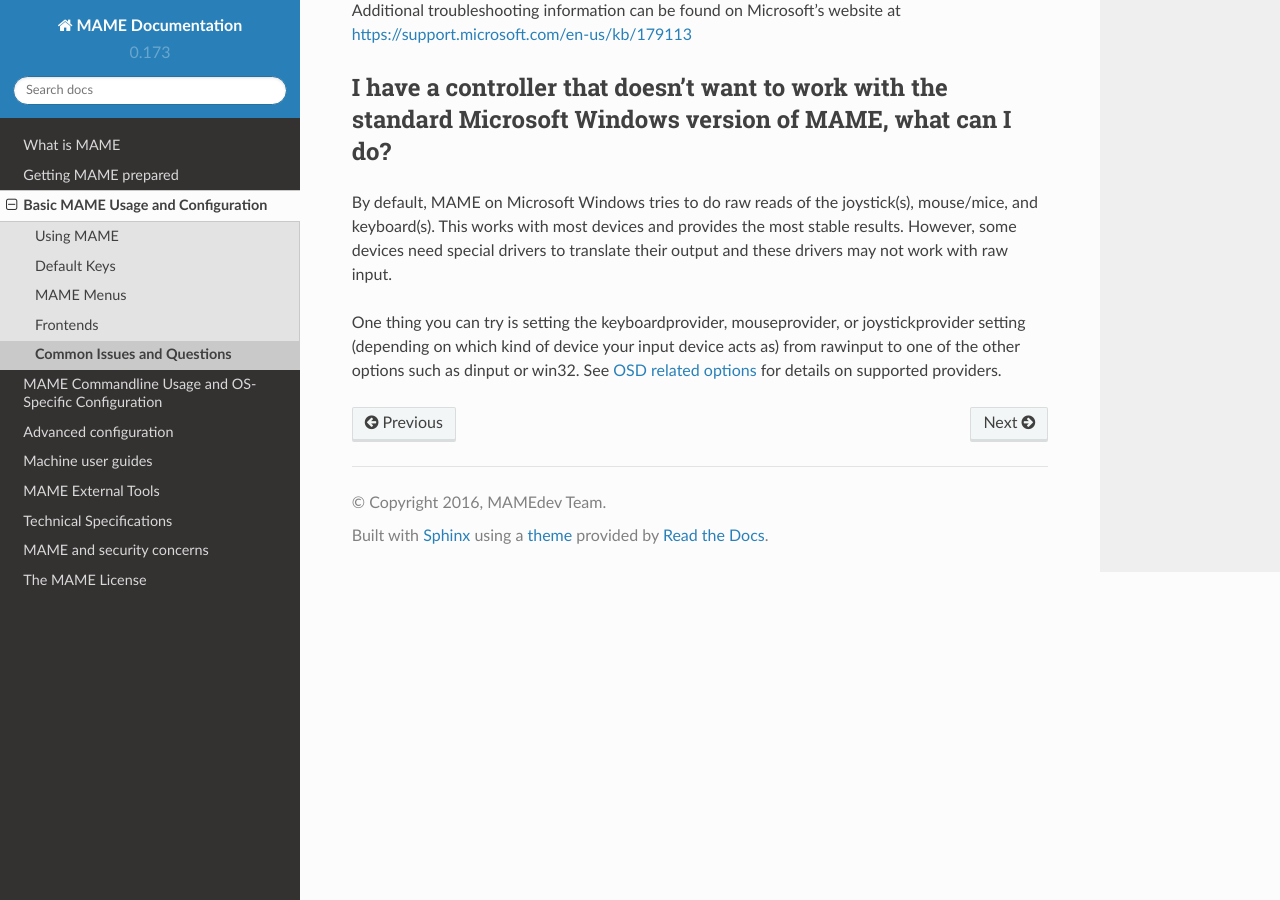
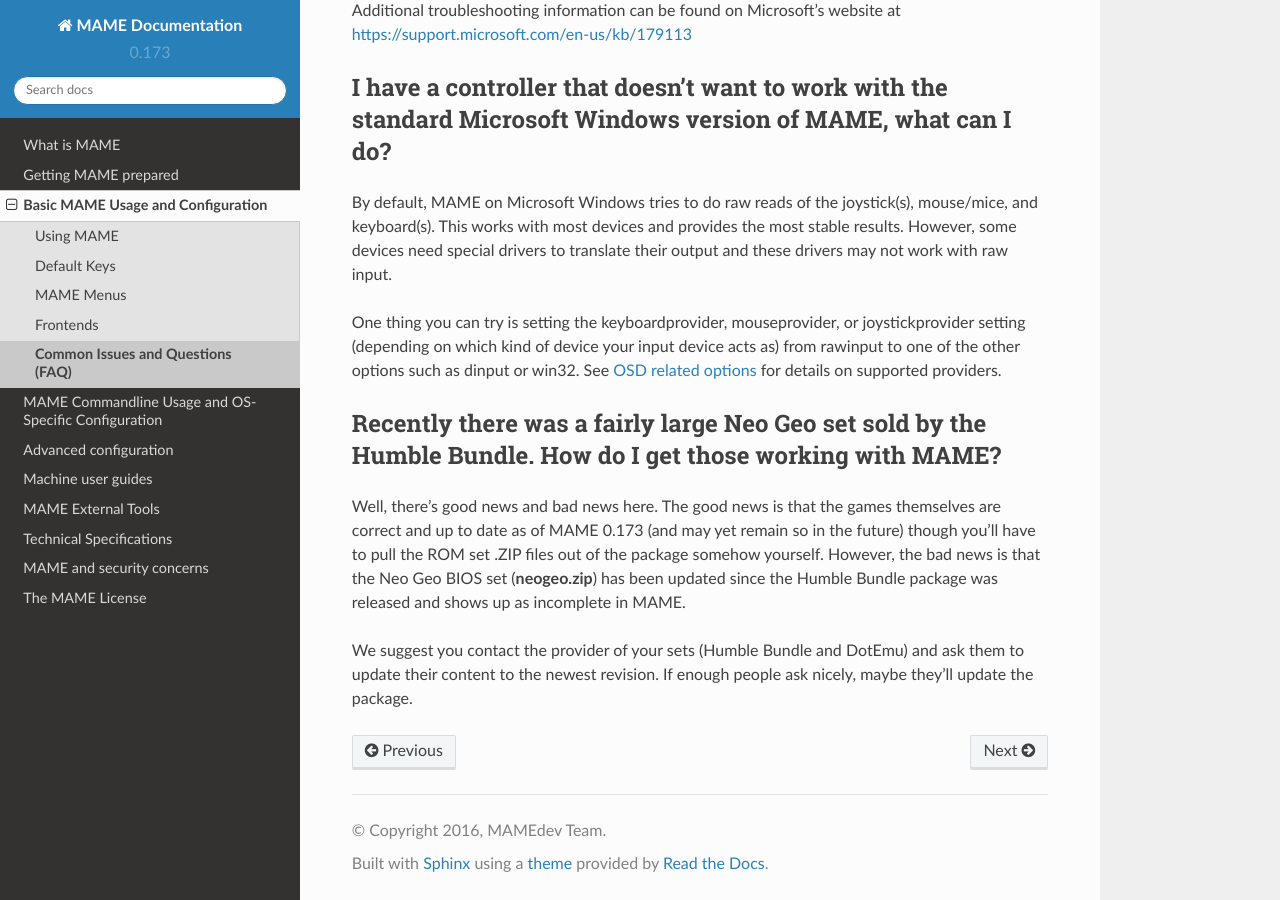
Before and after one commit to mamedev/docs, a Sphinx documentation site: the page built from source/usingmame/commonissues.rst, in a window 1280 px wide and 900 px high, scrolled down 4217 px. Built offline with Sphinx 7.4.7 and the Read the Docs theme 2.0.0, drawn with Linux system fonts in a browser that asks for light colours; some of the changed text lies outside the part shown.

Commit message:
FAQ: HumbleBundle/DotEmu's NeoGeo sets and MAME

```diff
--- a/source/usingmame/commonissues.rst
+++ b/source/usingmame/commonissues.rst
@@ -1,5 +1,5 @@
-Common Issues and Questions
-===========================
+Common Issues and Questions (FAQ)
+=================================
 
 
 
@@ -125,3 +125,11 @@ I have a controller that doesn't want to work with the standard Microsoft Window
 By default, MAME on Microsoft Windows tries to do raw reads of the joystick(s), mouse/mice, and keyboard(s). This works with most devices and provides the most stable results. However, some devices need special drivers to translate their output and these drivers may not work with raw input.
 
 One thing you can try is setting the keyboardprovider, mouseprovider, or joystickprovider setting (depending on which kind of device your input device acts as) from rawinput to one of the other options such as dinput or win32. See :ref:`osd-commandline-options` for details on supported providers.
+
+
+Recently there was a fairly large Neo Geo set sold by the Humble Bundle. How do I get those working with MAME?
+--------------------------------------------------------------------------------------------------------------
+
+Well, there's good news and bad news here. The good news is that the games themselves are correct and up to date as of MAME 0.173 (and may yet remain so in the future) though you'll have to pull the ROM set .ZIP files out of the package somehow yourself. However, the bad news is that the Neo Geo BIOS set (**neogeo.zip**) has been updated since the Humble Bundle package was released and shows up as incomplete in MAME.
+
+We suggest you contact the provider of your sets (Humble Bundle and DotEmu) and ask them to update their content to the newest revision. If enough people ask nicely, maybe they'll update the package.
```
